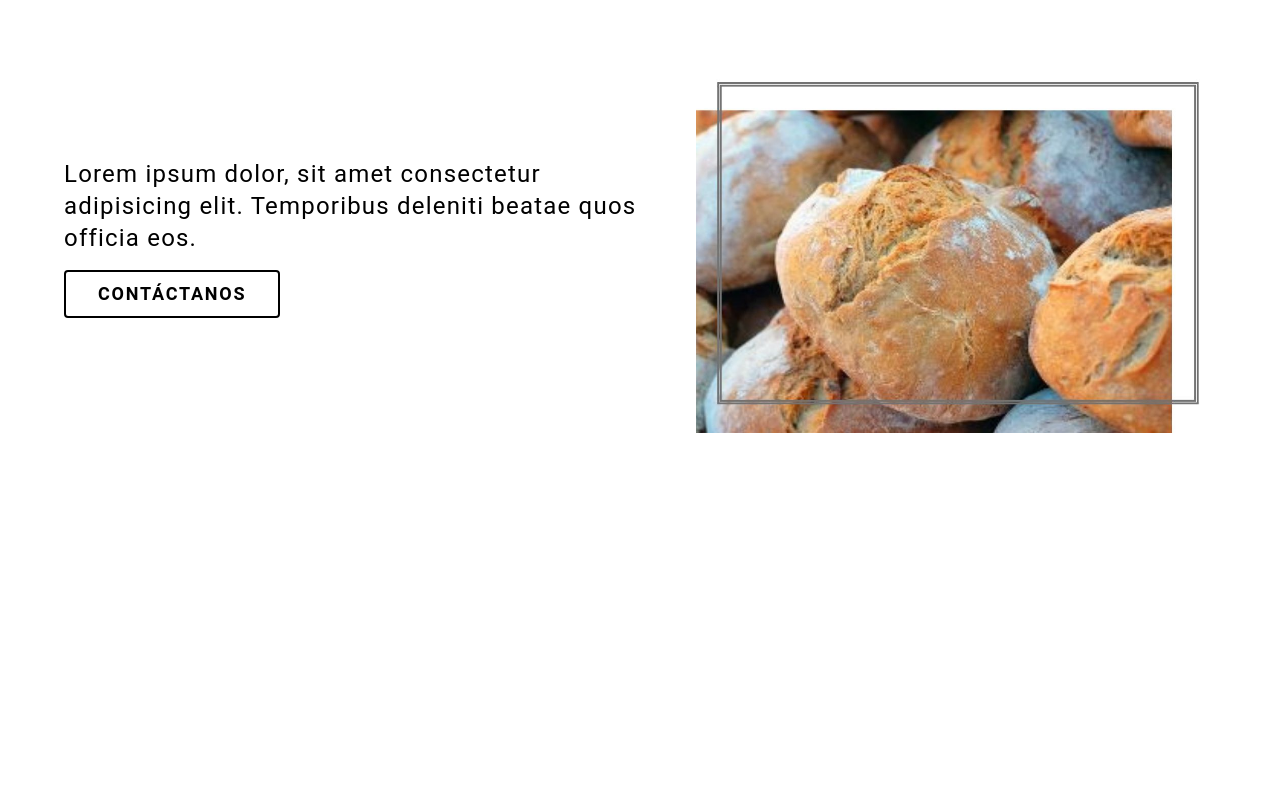
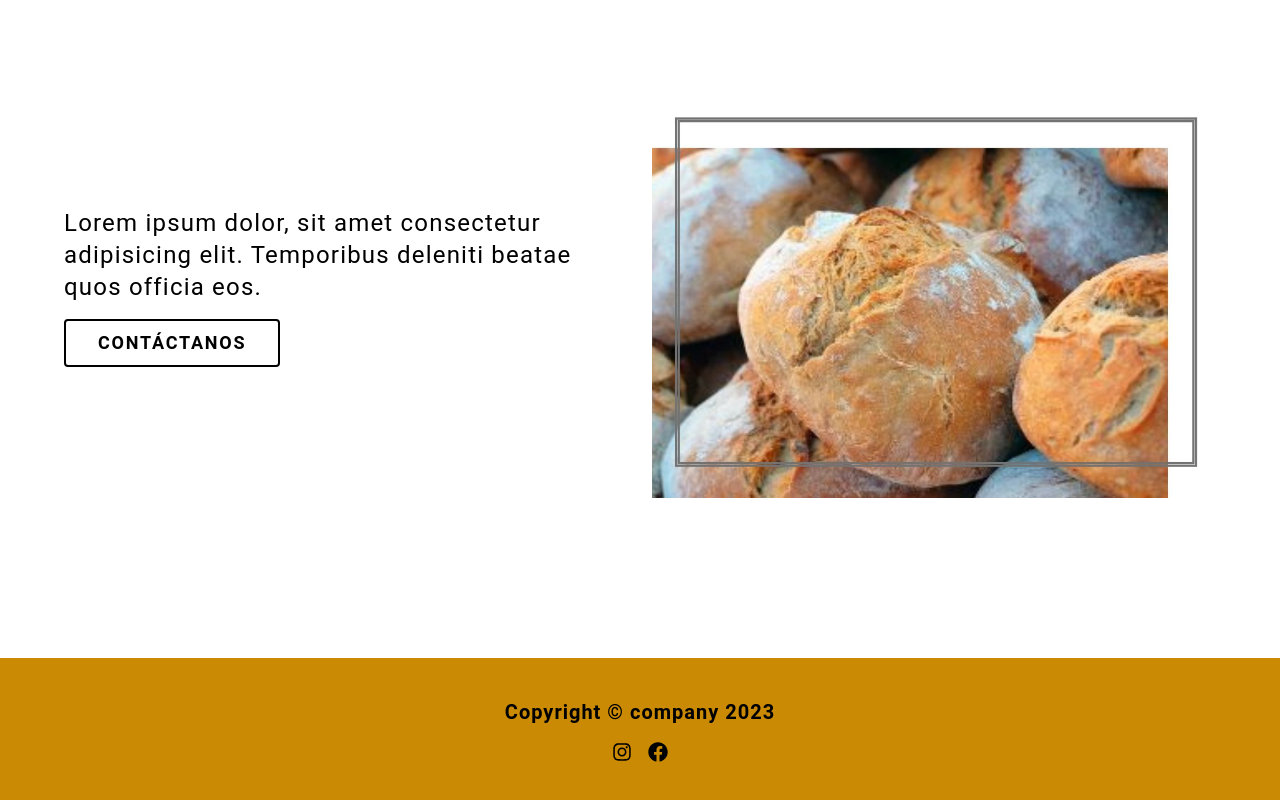
Before and after one commit to EvaGonz84/React-ecommerce, a React (Vite) app: page / in a window 1280 px wide. Shown: the part 1484-2284 px from the top of the page. Before the commit the page ends 2077 px from the top, so only its background shows below. Built offline with nearby package versions, Linux system fonts and the light colour scheme.

Commit message:
footer and some styles added

```diff
--- a/src/App.jsx
+++ b/src/App.jsx
@@ -1,4 +1,5 @@
 import { BrowserRouter, Route, Routes } from "react-router-dom";
+import Footer from "./components/footer/Footer";
 import Navbar from "./components/header/Navbar";
 import HomePage from "./pages/HomePage";
 import NotFoundPage from "./pages/NotFoundPage";
@@ -13,6 +14,7 @@ const App = () => {
         <Route path="/product" element={<ProductPage />} />
         <Route path="*" element={<NotFoundPage />} />
       </Routes>
+      <Footer/>
     </BrowserRouter>
   );
 };
--- /dev/null
+++ b/src/components/footer/Footer.jsx
@@ -0,0 +1,24 @@
+import { FaInstagram ,FaFacebook } from "react-icons/fa";
+
+const Footer = () => {
+  {
+    /*data to update the date automatically */
+  }
+  const year = new Date().getFullYear();
+  return (
+    <>
+      <footer className="flex flex-col justify-center items-center bg-yellow-600 tracking-wider trleading-normal text-xl font-semibold gap-4 p-10">
+        <div>
+          <p>{`Copyright © company ${year}`}</p>
+        </div>
+        {/*Social media links*/}
+        <div className="flex gap-4">
+           <FaInstagram/>
+           <FaFacebook/>
+        </div>
+      </footer>
+    </>
+  );
+};
+
+export default Footer;
--- a/src/components/product/ProductHome.jsx
+++ b/src/components/product/ProductHome.jsx
@@ -8,10 +8,10 @@ const ProductHome = () => {
     <>
       <section className="w-[95%] md:w-[90%] mx-auto">
         <article className="flex flex-col md:flex-row justify-center items-center text-center gap-10 my-40">
-          <div className="aspect-[16/9]">
+          <div className="aspect-[16/9] md:w-1/2">
             <img src={imgProduct1} alt="bread-image" />
           </div>
-          <div className="flex flex-col justify-center items-center gap-8 md:items-start">
+          <div className="flex flex-col justify-center items-center gap-8  md:w-1/2 md:items-start">
             <p className="text-2xl text-center  tracking-wider trleading-normal md:text-start">
               Lorem ipsum dolor, sit amet consectetur adipisicing elit.
               Temporibus deleniti beatae quos officia eos.
@@ -22,10 +22,10 @@ const ProductHome = () => {
           </div>
         </article>
         <article className="flex flex-col md:flex-row-reverse justify-center items-center text-center gap-6 my-40">
-          <div className="aspect-[16/9]">
+          <div className="aspect-[16/9] md:w-1/2">
             <img src={imgProduct2} alt="bread-image" />
           </div>
-          <div className="flex flex-col justify-center items-center gap-4 md:items-start">
+          <div className="flex flex-col justify-center items-center gap-4 md:items-start md:w-1/2">
             <p className="text-2xl text-center  tracking-wider trleading-normal md:text-start">
               Lorem ipsum dolor, sit amet consectetur adipisicing elit.
               Temporibus deleniti beatae quos officia eos.
```
